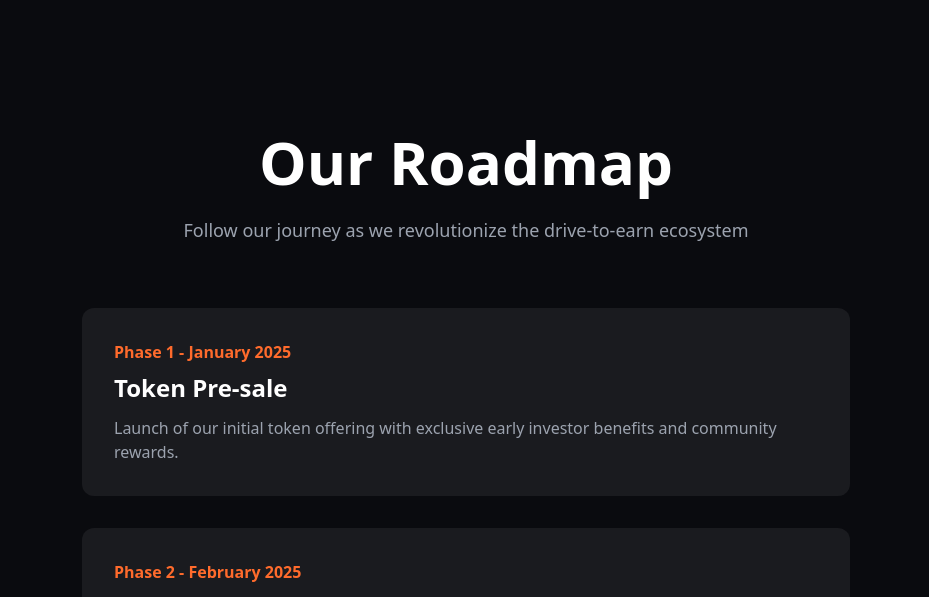
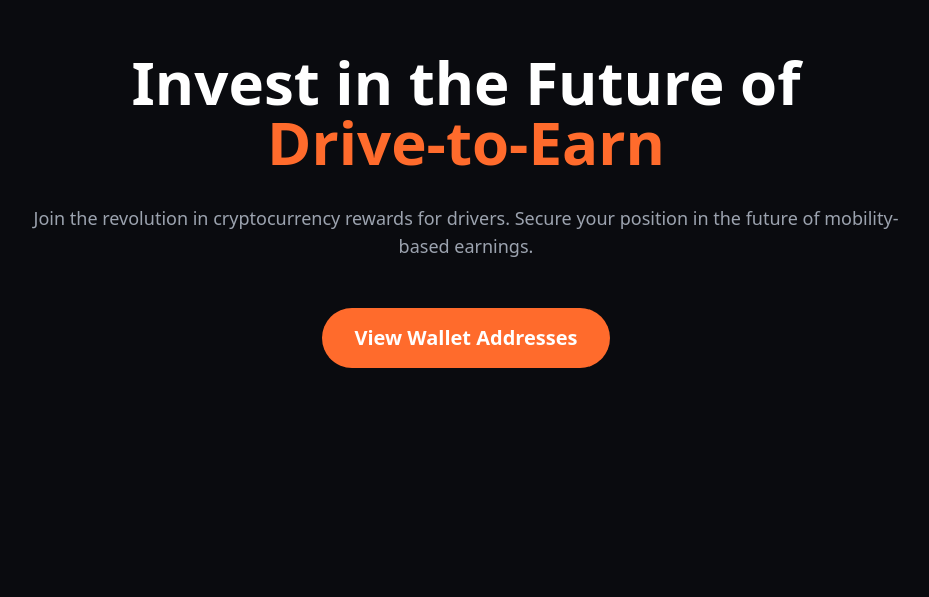
Before and after one commit to saadbutt/DRVRPreSale, a React (Vite) app: page / in a window 1280 px wide. Shown: the part 1676-2273 px from the top of the page, without its empty margins (174-1103 px from the left). Built offline with nearby package versions, Linux system fonts and the light colour scheme.

Commit message:
"remove roadmap"

```diff
--- a/src/App.tsx
+++ b/src/App.tsx
@@ -20,9 +20,7 @@ function App() {
           <section id="about" className="min-h-screen snap-start">
             <AboutPage />
           </section>
-          <section id="roadmap" className="min-h-screen snap-start">
-            <RoadmapPage />
-          </section>
+
           <section id="invest" className="min-h-screen snap-start">
             <InvestPage />
           </section>
```
